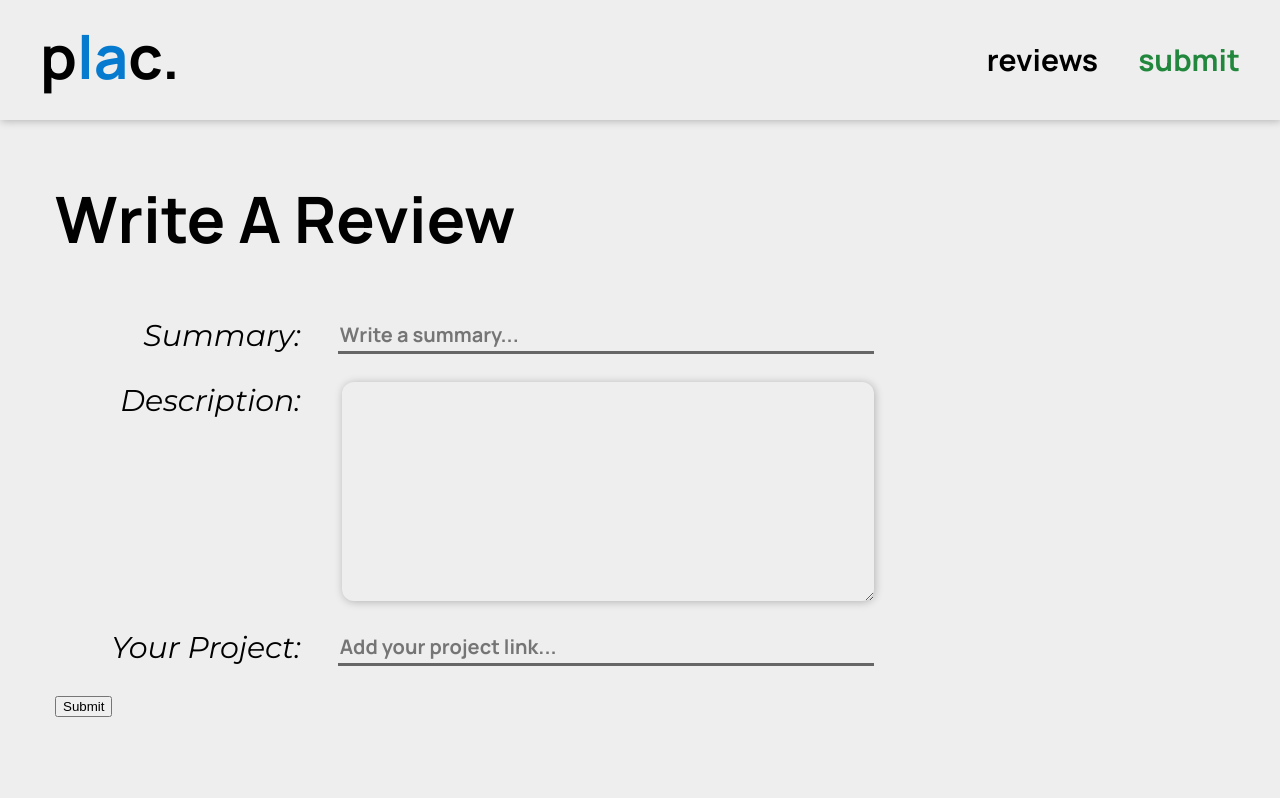
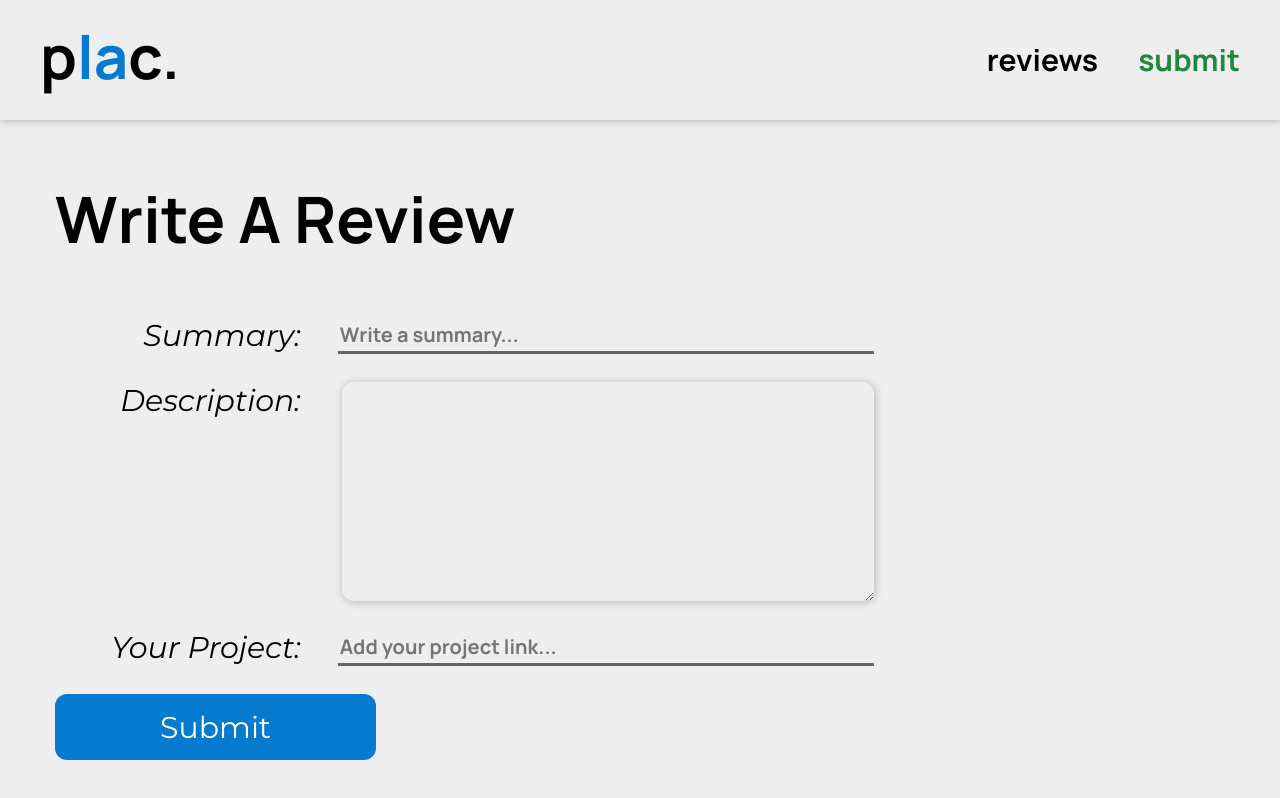
Before and after one commit to 8BitRobot/plac, a React (Create React App) app in the folder frontend/: page / in a window 1280 px wide. Shown: the top 798 px of the page. Built offline with nearby package versions, Linux system fonts and the light colour scheme.

Commit message:
style submit button css

```diff
--- a/frontend/src/Submit/Submit.scss
+++ b/frontend/src/Submit/Submit.scss
@@ -7,6 +7,26 @@
         font-size: 64px;
         margin: 0;
         margin-bottom: 55px;
+    }
+
+    #submit-button {
+        display: inline-block;
+        background-color: #057ACE;
+        border-radius: 12px;
+        color: #FFFFFF;
+        text-align: center;
+        line-height: 66px;
+        font-size: 30px;
+        outline: none;
+        border: none;
+        font-family: Montserrat;
+        font-style: normal;
+        box-sizing: border-box;
+        width: 321px;
+        height: 66px;
+        cursor: pointer;
+        margin-left: auto;
+        margin-right: auto;
     }
 }
 
--- a/frontend/src/Submit/index.js
+++ b/frontend/src/Submit/index.js
@@ -2,9 +2,9 @@ import { useEffect, useState } from "react";
 import "./Submit.scss";
 
 function Submit() {
-    const [ summary, setSummary ] = useState("");
-    const [ description, setDesc ] = useState("");
-    const [ projectLink, setLink ] = useState("");
+  const [summary, setSummary] = useState("");
+  const [description, setDesc] = useState("");
+  const [projectLink, setLink] = useState("");
 
   async function submitReview() {
     let request = await fetch("http://localhost:4000/add-review", {
@@ -17,7 +17,7 @@ function Submit() {
         rating: 3,
         summary: summary,
         description: description,
-                link: projectLink
+        link: projectLink,
       }),
     }).catch((error) => {
       console.error(error);
@@ -33,7 +33,8 @@ function Submit() {
       <div>
         <div id="summary" className="form-input-container">
           <label htmlFor="summary-input">Summary:</label>
-                    <input type="text"
+          <input
+            type="text"
             name="summary"
             id="summary-input"
             placeholder="Write a summary..."
@@ -42,7 +43,8 @@ function Submit() {
         </div>
         <div id="description" className="form-input-container">
           <label htmlFor="description-input">Description:</label>
-                    <textarea rows="7"
+          <textarea
+            rows="7"
             id="description-input"
             name="description"
             onChange={(e) => setDesc(e.target.value)}
@@ -50,18 +52,21 @@ function Submit() {
         </div>
         <div id="project-link" className="form-input-container">
           <label htmlFor="project-link-input">Your Project:</label>
-                    <input type="text"
+          <input
+            type="text"
             name="project-link"
             id="project-link-input"
             placeholder="Add your project link..."
             onChange={(e) => setLink(e.target.value)}
           />
         </div>
-                <button type="submit" onClick={submitReview}>Submit</button>
+        <button id="submit-button" type="submit" onClick={submitReview}>
+          Submit
+        </button>
         {/* TODO: style this */}
       </div>
     </div>
-    )
+  );
 }
 
 export default Submit;
```
Lines whose indentation alone changed are shown as unchanged.
